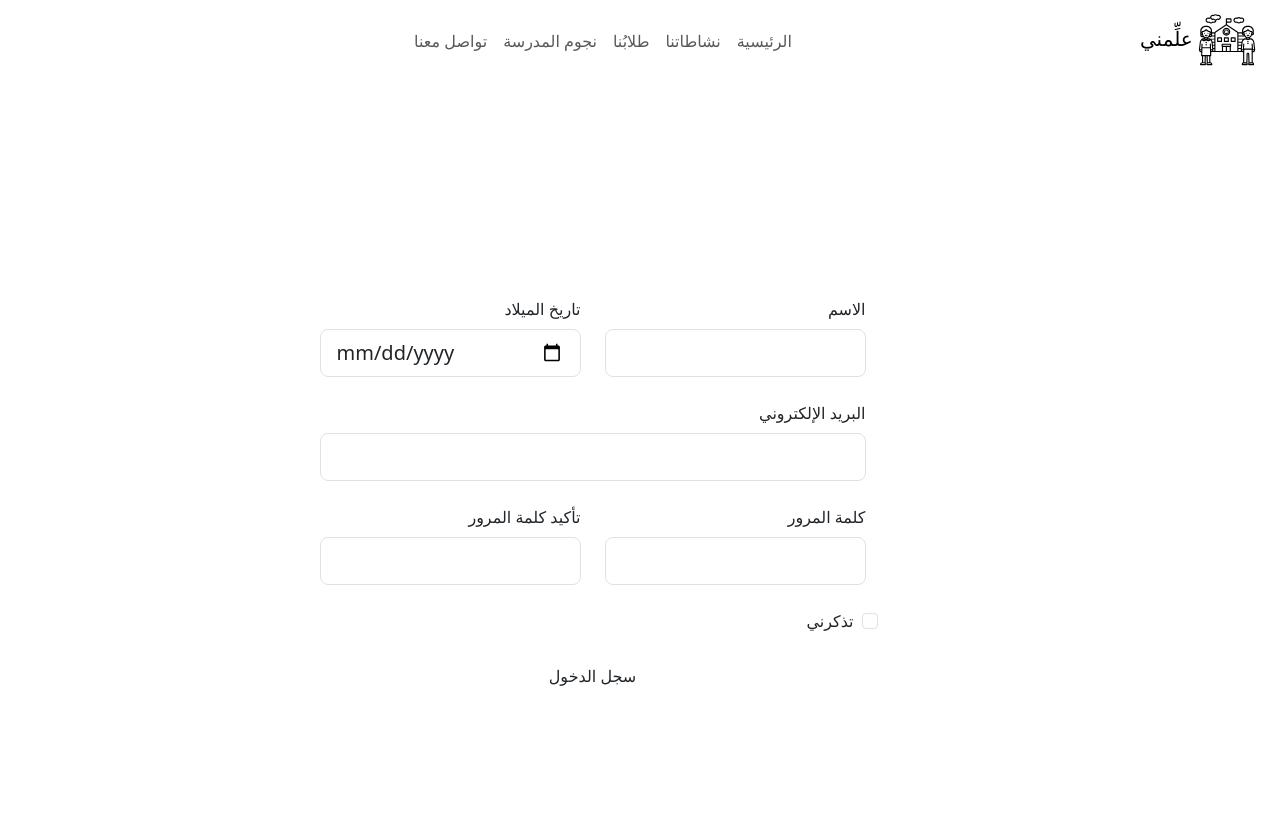
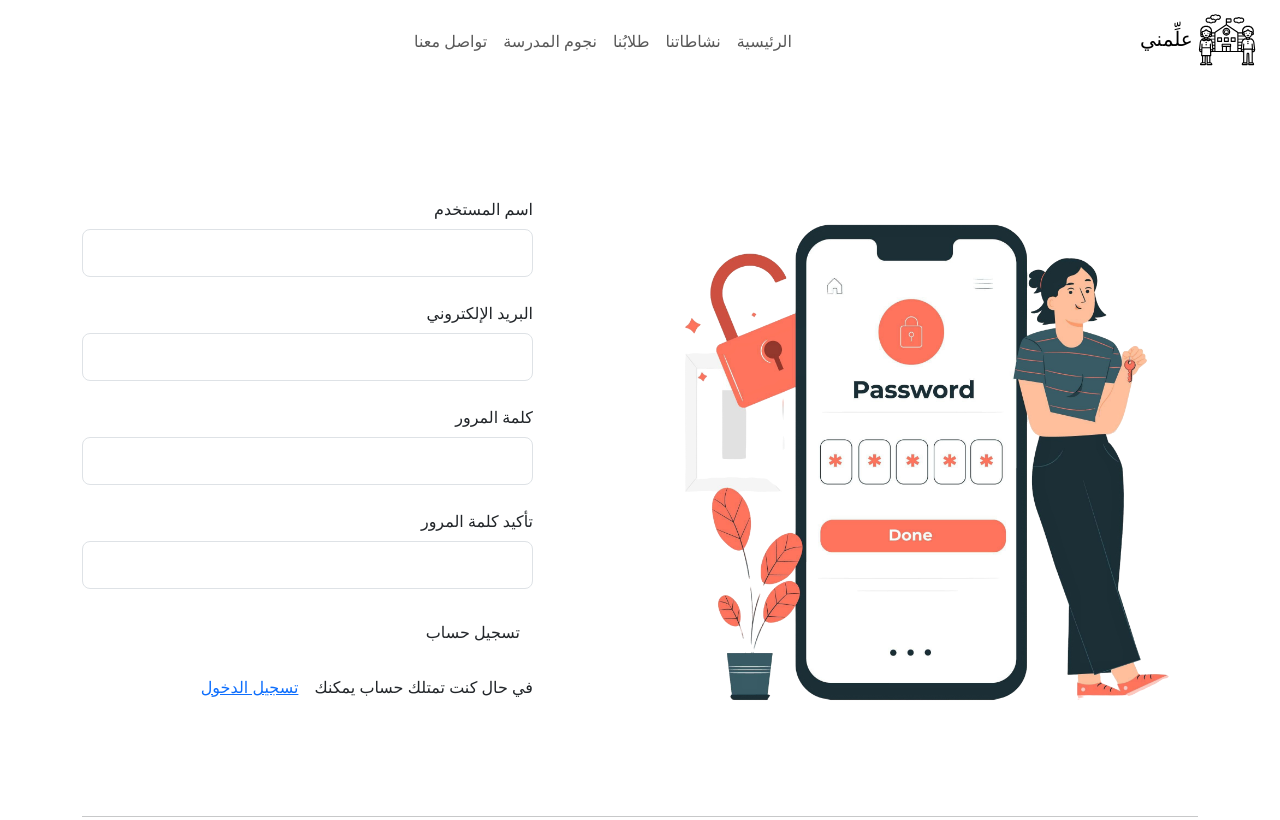
Before and after one commit to AbdulrahmanS254/School-Site, a website: page src/sign-up.html in a window 1280 px wide. Shown: the top 820 px of the page. Drawn offline with nearby package versions, Linux system fonts and the light colour scheme.

Commit message:
some modifications

```diff
--- a/src/assets/sass/_variables.scss
+++ b/src/assets/sass/_variables.scss
@@ -15,6 +15,7 @@ $light-coffee: #EDE8DC;
 
 $gold: #FFB200;
 $silver: #686D76;
+$navy: #1C2F36;
 
 $color-primary: #3E402D;
 $color-accent: #A3BF78;
--- a/src/assets/sass/log-pages.scss
+++ b/src/assets/sass/log-pages.scss
@@ -1,16 +1,44 @@
-main {
-    background: linear-gradient(rgba($body-bg, 0.75), rgba($body-bg, 0.75)), url("../images/login-illustration.png") no-repeat;
-    background-position: center;
-    background-size: contain;
+main#sign {
+
     form {
         label {
             font-size: 1.2rem;
-            color: $brown;
-            text-shadow: 2px 2px 5px rgba($brown, 0.7);
+            font-weight: 500;
+            color: $dark-neutral;
+            text-shadow: 2px 2px 4px rgba($dark-neutral, 0.6);
+        }
+        input {
+            height: 50px;
+            background-color: transparent;
+            margin-bottom: 20px;
+            border: 1px solid rgba($navy, 0.2);
+            border-bottom: 3px solid rgba($navy, 0.2);
+            transition: all 0.2s;
+            &::placeholder {
+                text-align: right;
+                font-weight: 500;
+            }
+            &:focus {
+                box-shadow: 0px 5px 5px 0px rgba($coffee ,0.75);
+                border: none;
+                border-bottom: 2px solid $color-primary;
+            }
+            &.form-check-input {
+                width: 20px;
+                height: 20px;
+                background-color: transparent;
+                color: $dark-neutral;
+                border: 1px solid $dark-secondary;
+                border-radius: 2px;
+                &:checked {
+                    background-color: $dark-secondary;
+                }
+            }
         }
     }
     .create-new {
-        color: $primary-color;
+        color: $brown;
+        font-weight: 500;
     }
 }
 
--- a/src/sign-up.html
+++ b/src/sign-up.html
@@ -48,41 +48,39 @@
         </nav>
     </header>
 
-    <main>
-        <div class="container py-5">
-            <div class="row d-flex align-items-center justify-content-center vh-100 mt-5">
-                <div class="col-md-6 col-lg-7 col-xl-6 offset-xl-1">
+    <main id="sign">
+        <div class="container py-5 vh-100">
+            <div class="row d-flex align-items-center justify-content-center h-100 mt-5">
+                <div class="col-md-8 col-lg-7 col-xl-6">
+                    <img src="./assets/images/Password.png" alt="login" class="img-fluid">
+                </div>
+                <div class="col-md-7 col-lg-5 col-xl-5 offset-xl-1">
                     <form action="login.html">
-                        <div class="row">
-                            <div class="mb-4 col-md-6">
-                                <label for="name" class="form-label">الاسم</label>
-                                <input type="name" id="name" class="form-control form-control-lg" required>
-                            </div>
-                            <div class="mb-4 col-md-6">
-                                <label for="dob" class="form-label">تاريخ الميلاد</label>
-                                <input type="date" class="form-control form-control-lg" id="dob">
+                        <div class="mb-4">
+                            <label for="username" class="form-label">اسم المستخدم</label>
+                            <input type="text" id="username" class="form-control form-control-lg" required>
                         </div>
                         <div class="mb-4">
                             <label for="email" class="form-label">البريد الإلكتروني</label>
                             <input type="email" id="email" class="form-control form-control-lg" required>
                         </div>
-                            <div class="mb-4 col-md-6">
+                        <div class="mb-4">
                             <label for="password" class="form-label">كلمة المرور</label>
                             <input type="password" id="password" class="form-control form-control-lg" required>
                         </div>
-                            <div class="mb-4 col-md-6">
-                                <label for="password" class="form-label">تأكيد كلمة المرور</label>
-                                <input type="password" id="password-confirmation" class="form-control form-control-lg" required>
+                        <div class="mb-4">
+                            <label for="confirmpassword" class="form-label">تأكيد كلمة المرور</label>
+                            <input type="password" id="confirmpassword" class="form-control form-control-lg" required>
                         </div>
-                            <div class="form-check mb-4">
-                                <label for="remember" class="form-check-label">تذكرني</label>
-                                <input type="checkbox" name="remember" id="remember" class="form-check-input">
-                            </div>
-                            <button type="submit" class="btn custom-btn">سجل الدخول</button>
-                        </div>
+                        <button type="submit" class="btn custom-btn">تسجيل حساب</button>
                     </form>
+                    <div class="d-flex mt-4">
+                        <p class="mb-0">في حال كنت تمتلك حساب يمكنك</p>
+                        <a href="./sign-in.html" class="create-new ms-3">تسجيل الدخول</a>
                     </div>
                 </div>
+            </div>
+            <hr>
         </div>
     </main>
 
```
Also changed, not shown: src/assets/sass/style.scss (+18 -11 lines), src/index.html (+2 -2 lines), src/sign-in.html (+8 -5 lines), src/student-1.html (+1 -1 lines), src/student-2.html (+1 -1 lines), src/assets/images/Password.png (added). Lines whose indentation alone changed are shown as unchanged.
